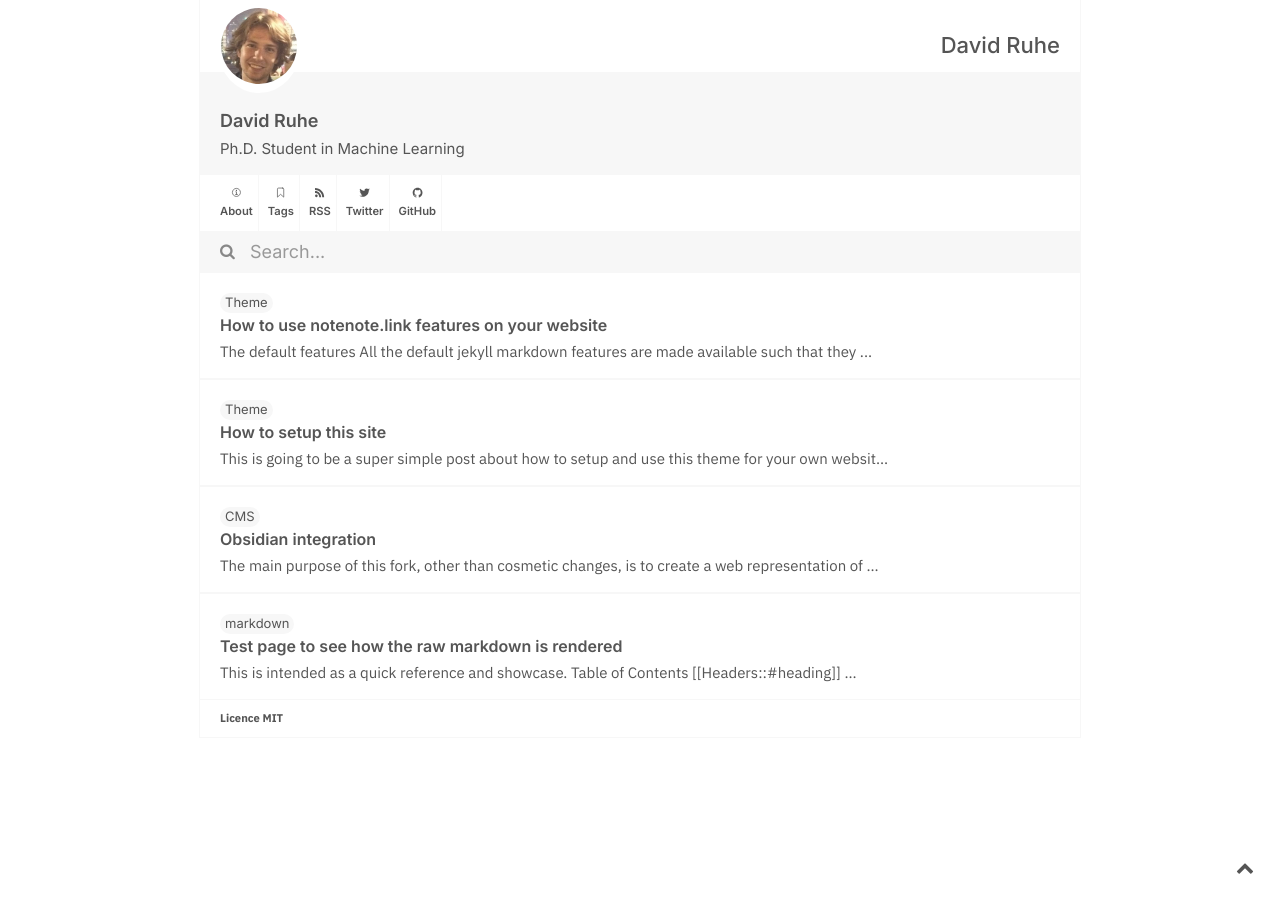
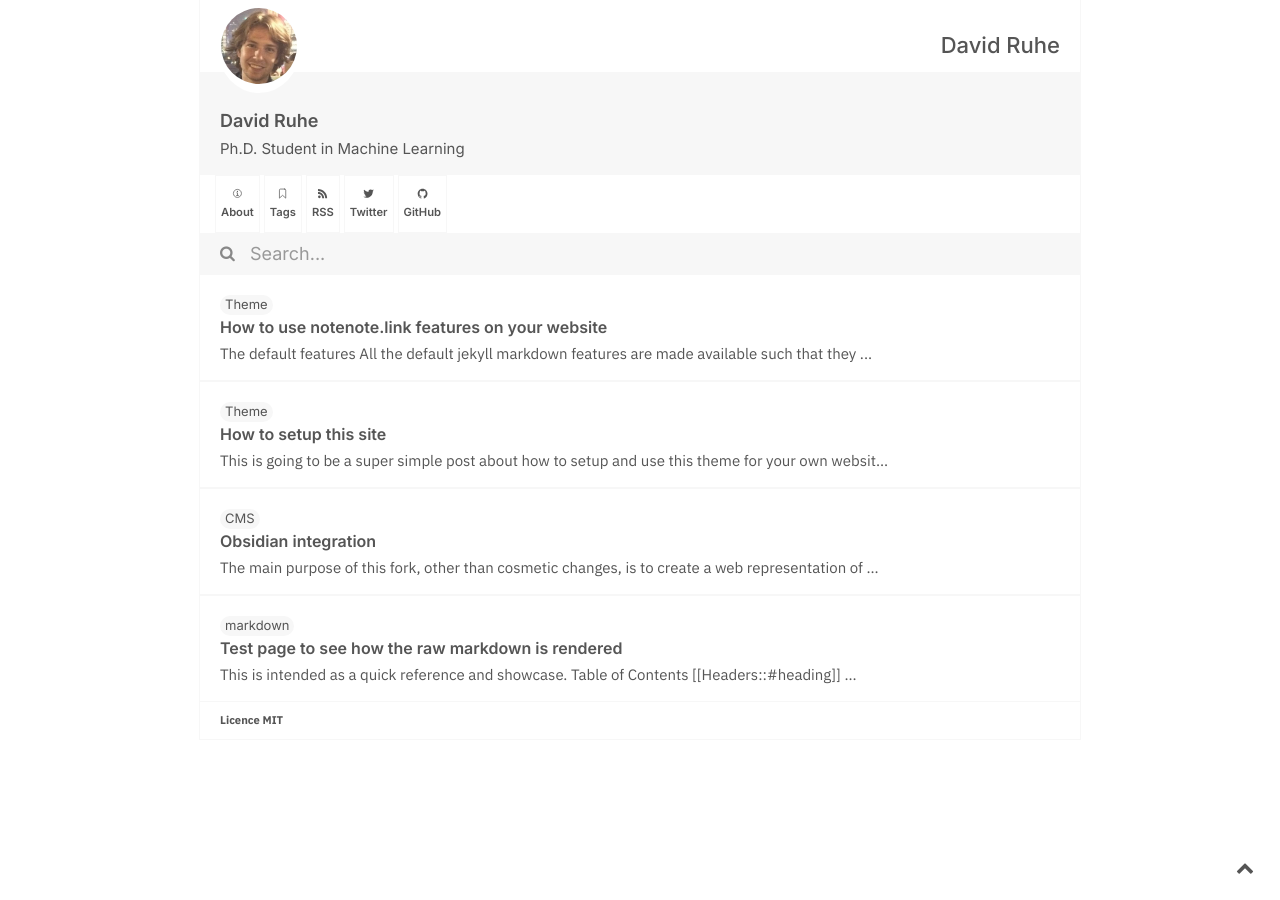
Before and after one commit to DavidRuhe/DavidRuhe.github.io, a Jekyll site: the page built from index.md, in a window 1280 px wide. Built offline with Jekyll 4.4.1, drawn with Linux system fonts in a browser that asks for light colours.

Commit message:
update stylesheet

```diff
--- a/assets/css/style.css
+++ b/assets/css/style.css
@@ -376,7 +376,7 @@
     vertical-align: middle;
     display: inline-block;
     justify-content: center;
-    border-right: 1px solid #f7f7f7;
+    border: 1px solid #f7f7f7;
     color: #555555;
 }
 
```
